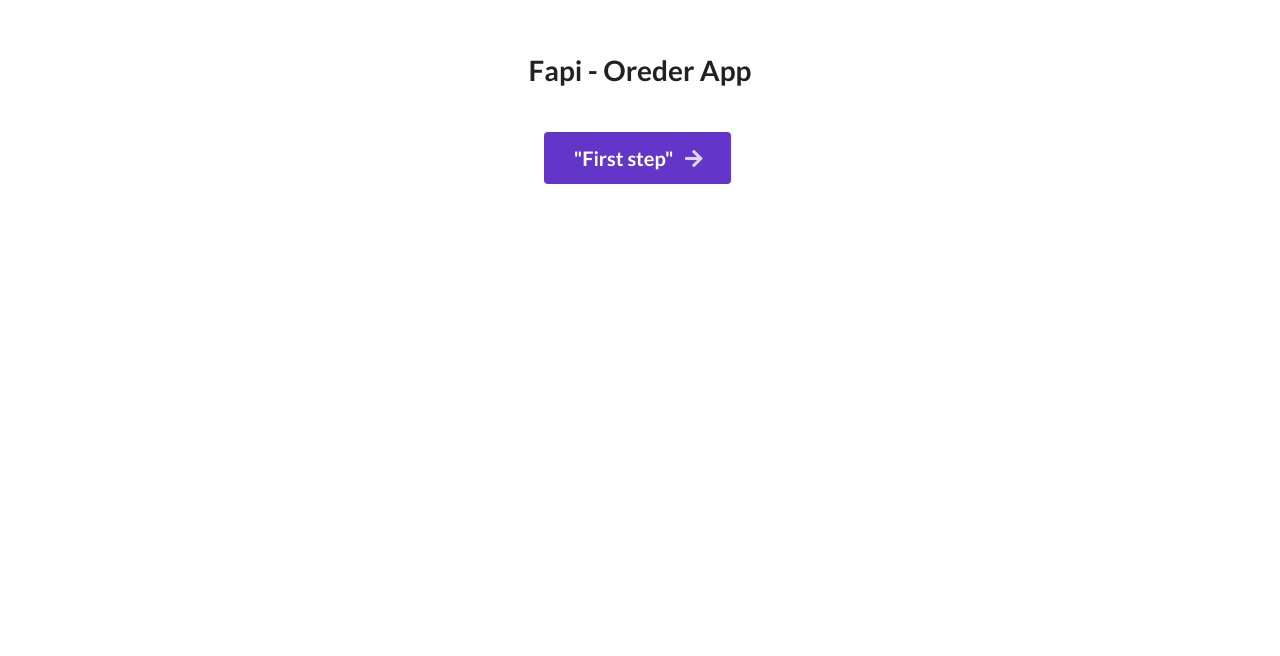
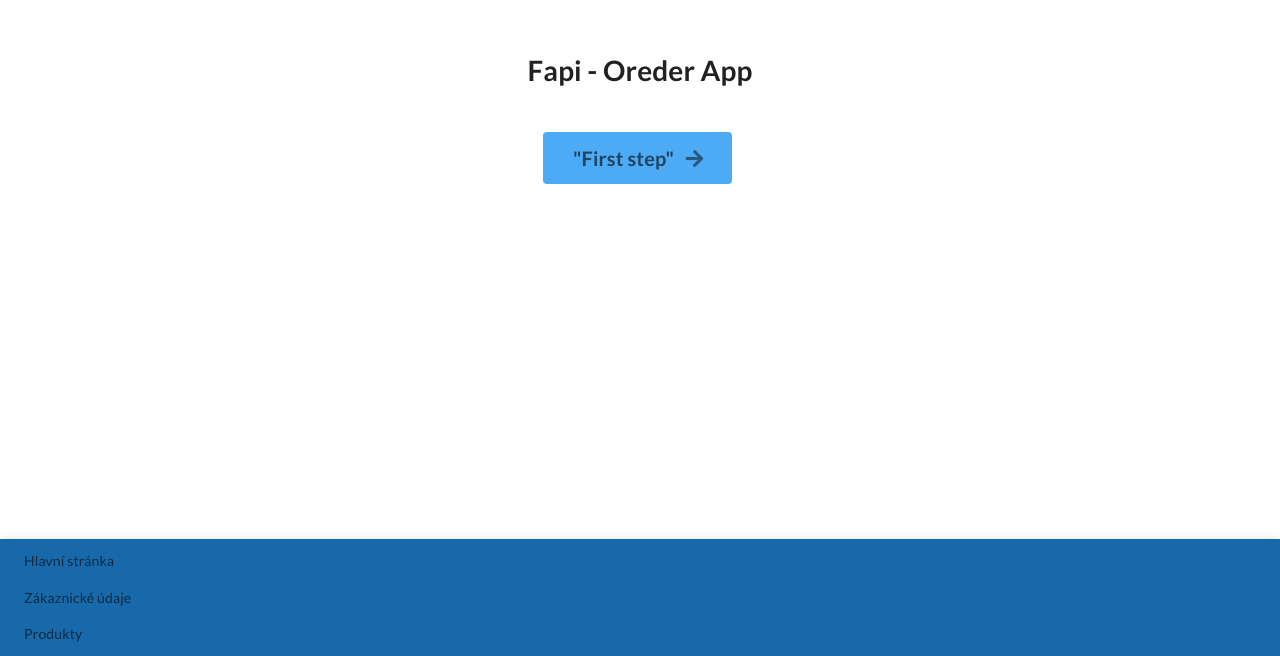
Before and after one commit to JakubPelz/Fapi, a React (Create React App) app in the folder frontend/: page / in a window 1280 px wide. Shown: the part 144-800 px from the top of the page. Built offline with nearby package versions, Linux system fonts and the light colour scheme.

Commit message:
Footer nav bar added

```diff
--- a/frontend/src/components/App.js
+++ b/frontend/src/components/App.js
@@ -3,6 +3,7 @@ import { BrowserRouter, Routes, Route } from 'react-router-dom';
 import routes from './routes/Routes';
 import { UserContext } from './context/UserContext';
 import { CardContext } from './context/CardContext';
+import FooterNavBar from './navBar/FooterNavBar';
 
 function App() {
   const [user, setUser] = useState(null);
@@ -29,6 +30,7 @@ function App() {
               ></Route>
             ))}
           </Routes>
+          <FooterNavBar />
         </BrowserRouter>
       </UserContext.Provider>
     </CardContext.Provider>
--- /dev/null
+++ b/frontend/src/components/navBar/FooterNavBar.jsx
@@ -0,0 +1,31 @@
+import * as React from 'react';
+import AppBar from '@mui/material/AppBar';
+import CssBaseline from '@mui/material/CssBaseline';
+import Toolbar from '@mui/material/Toolbar';
+import { NavLink } from 'react-router-dom';
+
+const FooterNavBar = () => {
+  return (
+    <React.Fragment>
+      <CssBaseline />
+
+      <AppBar position="fixed" sx={{ top: 'auto', bottom: 0 }}>
+        <Toolbar className="secondary-color">
+          <div className="ui vertical text menu">
+            <div className="item">
+              <NavLink to="/" className="link-none">Hlavní stránka</NavLink>
+            </div>
+            <div className="item">
+              <NavLink to="/customer" className="link-none">Zákaznické údaje</NavLink>
+            </div>
+            <div className="item">
+              <NavLink to="/products" className="link-none">Produkty</NavLink>
+            </div>
+          </div>
+        </Toolbar>
+      </AppBar>
+    </React.Fragment>
+  );
+};
+
+export default FooterNavBar;
--- a/frontend/src/index.css
+++ b/frontend/src/index.css
@@ -19,3 +19,20 @@ code {
   padding: 10px;
   box-shadow: 2px 4px;
 }
+
+.link-none {
+  text-decoration: none;
+  color: inherit;
+}
+
+.main-color {
+  background-color: #2196f3;
+}
+
+.secondary-color {
+  background-color: #1769aa;
+}
+
+.third-color {
+  background-color: #4dabf5;
+}
--- a/frontend/src/pages/Home.jsx
+++ b/frontend/src/pages/Home.jsx
@@ -8,7 +8,7 @@ const Home = () => {
         <h1>Fapi - Oreder App</h1>
         <div style={{ height: "30px" }}></div>
         <NavLink to="/customer">
-          <div className="ui huge violet button" id="topButton">
+          <div className="ui huge button" style={{ backgroundColor: "#4dabf5" }}>
             "First step"
             <i className="right arrow icon" />
           </div>
```
